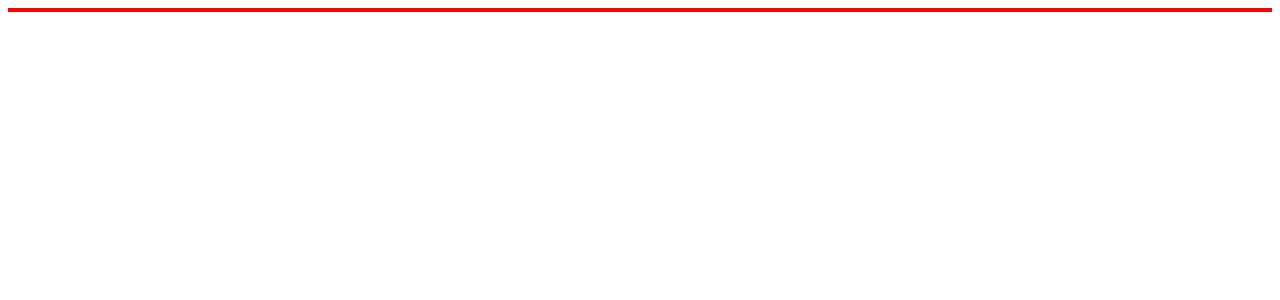
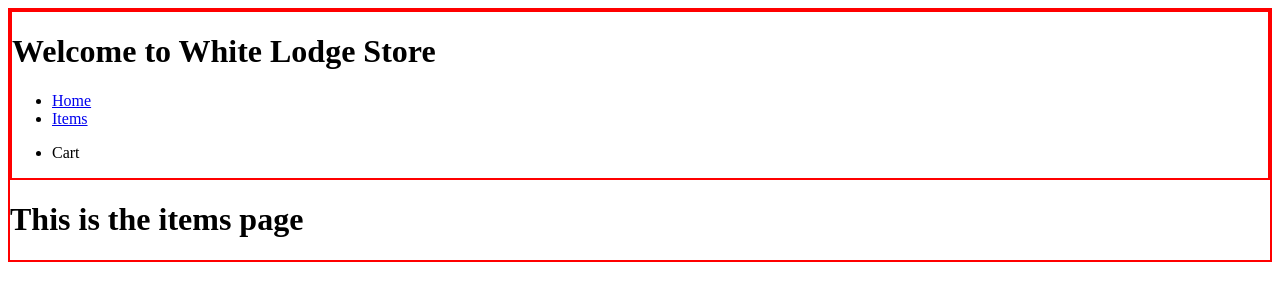
Before and after one commit to capitan-beto/shopping-cart, a React (Vite) app: page /Products in a window 1280 px wide. Before the commit this address had no page. Shown: the top 300 px of the page. Built offline with nearby package versions, Linux system fonts and the light colour scheme.

Commit message:
Change Items comp name to Products

```diff
--- a/src/assets/Routes.tsx
+++ b/src/assets/Routes.tsx
@@ -1,6 +1,6 @@
 import { BrowserRouter, Routes, Route } from "react-router-dom";
 import Home from "../components/Home";
-import Items from "../components/Items";
+import Products from "../components/Products";
 import Cart from "../components/Cart";
 
 const Routing = () => {
@@ -8,7 +8,7 @@ const Routing = () => {
         <BrowserRouter>
             <Routes>
                 <Route path="/" element={<Home />} />
-                <Route path="/Items" element={<Items />} />
+                <Route path="/Products" element={<Products />} />
                 <Route path="/Cart" element={<Cart />} />
             </Routes>
         </BrowserRouter>
--- a/src/components/Items.tsx
+++ b/src/components/Products.tsx
@@ -1,6 +1,6 @@
 import Header from "./Header";
 
-const Items = () => {
+const Products = () => {
     return (
         <>
           <Header />
@@ -9,4 +9,4 @@ const Items = () => {
     )
 }
 
-export default Items;
+export default Products;
```
